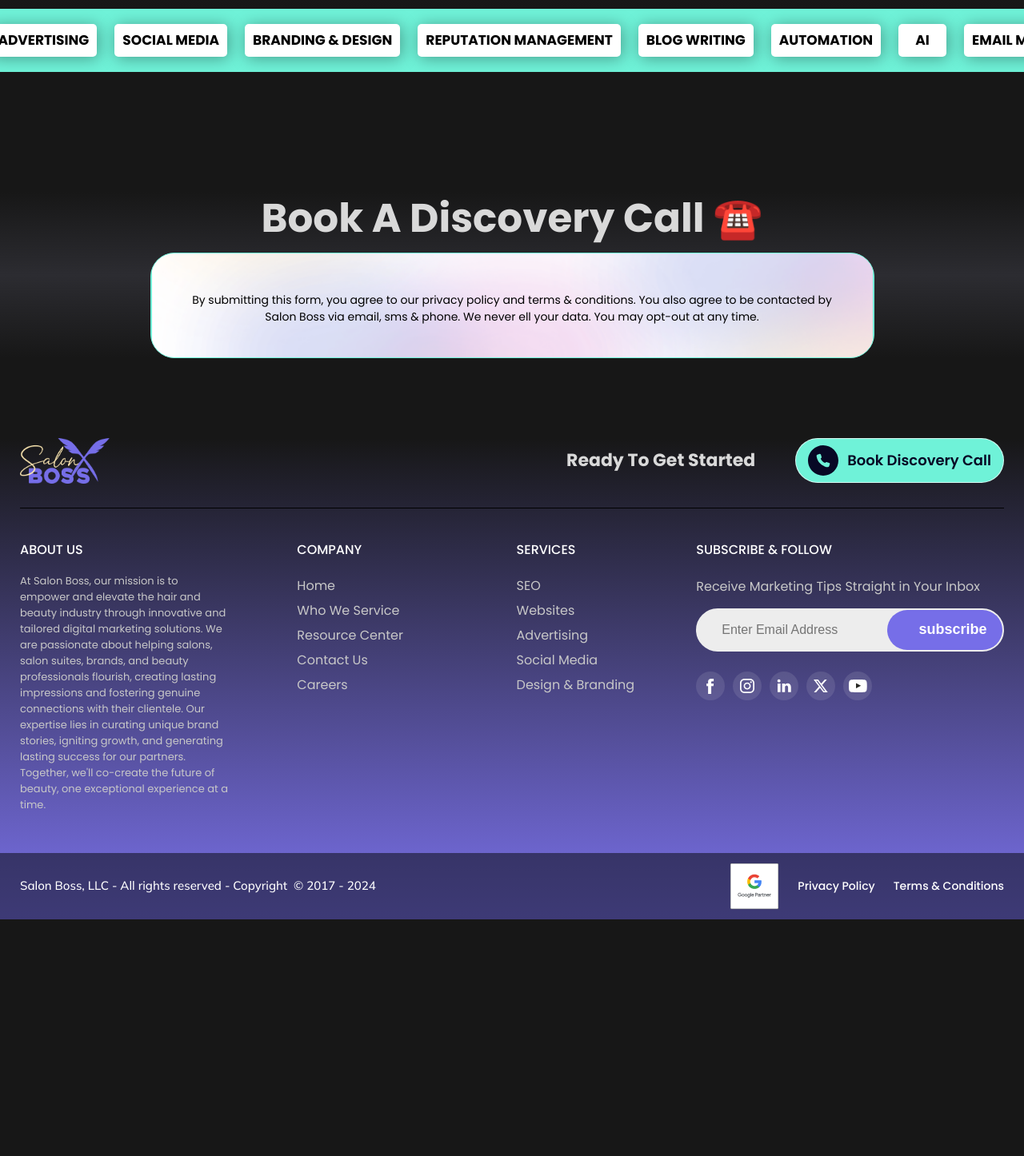
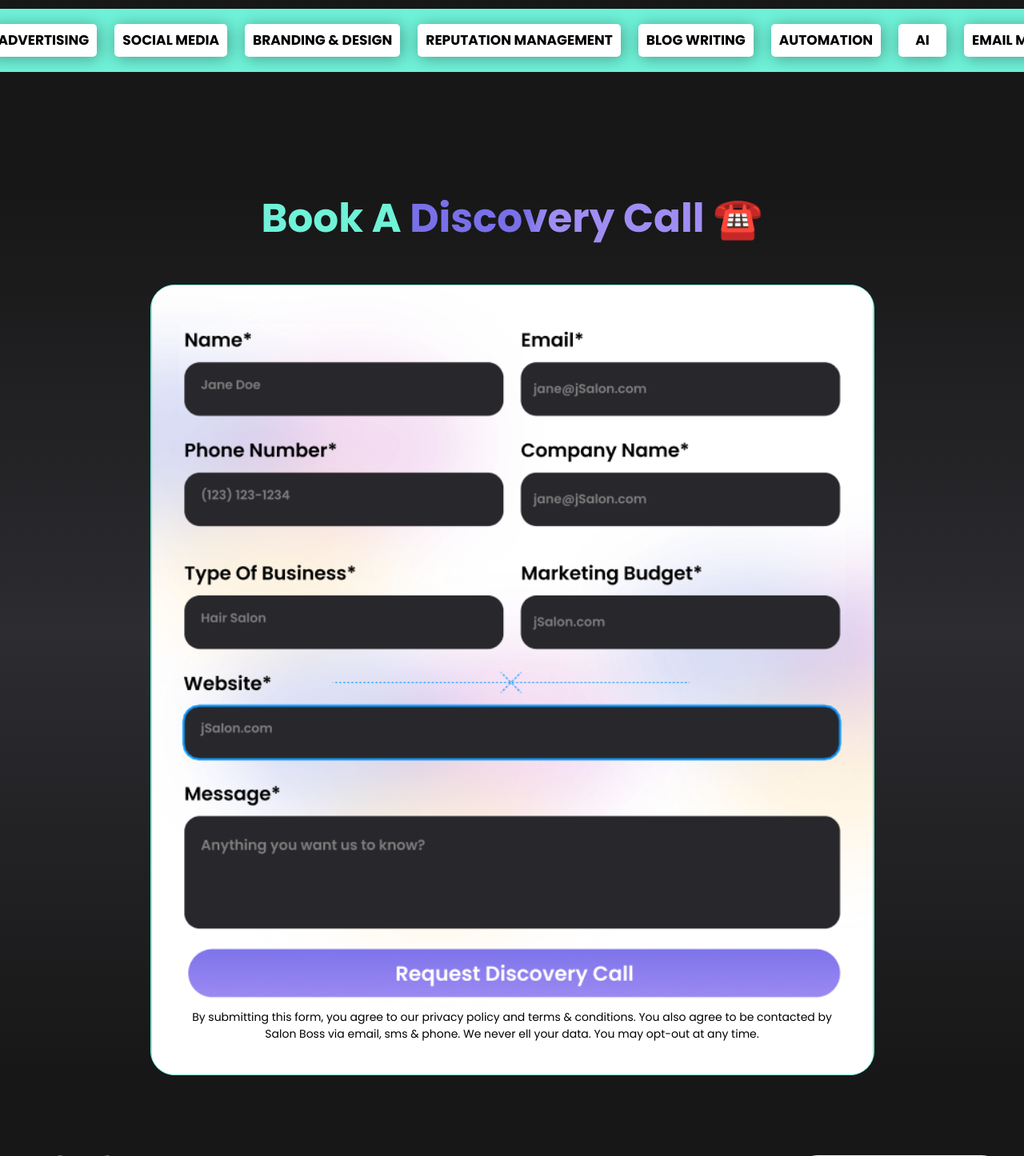
Before and after one commit to jakirmithunbd/salon-boss, a PHP site: page /html/book-a-discovery-call.html in a window 1280 px wide. Shown: the part 734-2180 px from the top of the page at 80% size. Before the commit the page ends 1884 px from the top, so only its background shows below. Run offline with PHP 8.4, Linux system fonts and the light colour scheme.

Commit message:
form section done of  book discovery page

```diff
--- a/assets/css/sb-main-style.css
+++ b/assets/css/sb-main-style.css
@@ -3543,6 +3543,17 @@
     margin-top: 50px;
   }
 }
+.sb-booking-form .sb-section-title {
+  padding-bottom: 40px;
+}
+@media only screen and (max-width: 1024px) {
+  .sb-booking-form .sb-section-title {
+    padding-bottom: 20px;
+  }
+}
+.sb-booking-form .sb-section-title h2 {
+  color: #6FF2D8;
+}
 .sb-booking-form .sb-booking-form-wrapper {
   width: 100%;
   max-width: 905px;
--- a/assets/scss/sb-main-style.scss
+++ b/assets/scss/sb-main-style.scss
@@ -1225,6 +1225,16 @@
         margin-top: 50px;
     }
 
+    .sb-section-title {
+        padding-bottom: 40px;
+
+        @include breakpoint(1024) {
+            padding-bottom: 20px;
+        }
+        h2 {
+            color: $primary;
+        }
+    }
     .sb-booking-form-wrapper {
         width: 100%;
         max-width: 905px;
--- a/html/book-a-discovery-call.html
+++ b/html/book-a-discovery-call.html
@@ -120,9 +120,10 @@
 <section class="sb-booking-form">
     <div class="container">
         <div class="sb-section-title text-center">
-            <h2>Book A Discovery Call ☎️</h2>
+            <h2>Book A <span>Discovery Call</span> ☎️</h2>
         </div>
         <div class="sb-booking-form-wrapper">
+            <img src="/assets/images/sb-form-demo.png" alt="" style="width: 100%;">
             <p class="sb-form-condition-text text-center">
                 By submitting this form, you agree to our privacy policy and terms & conditions.
                 You also agree to be contacted by Salon Boss via email, sms & phone. We never
```
Also changed, not shown: assets/images/sb-form-demo.png (added).
